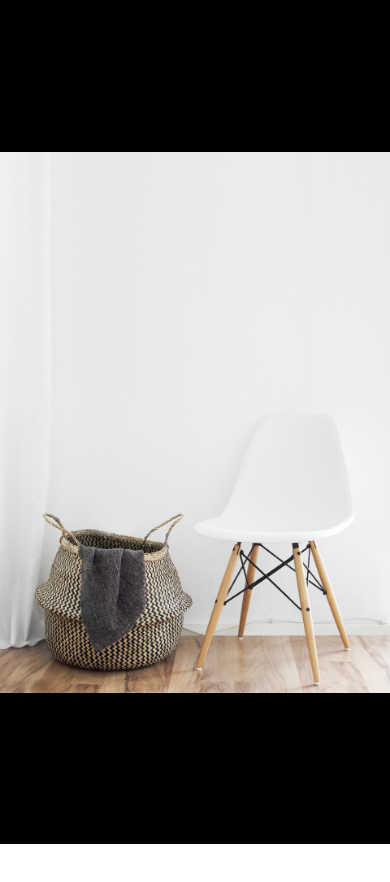
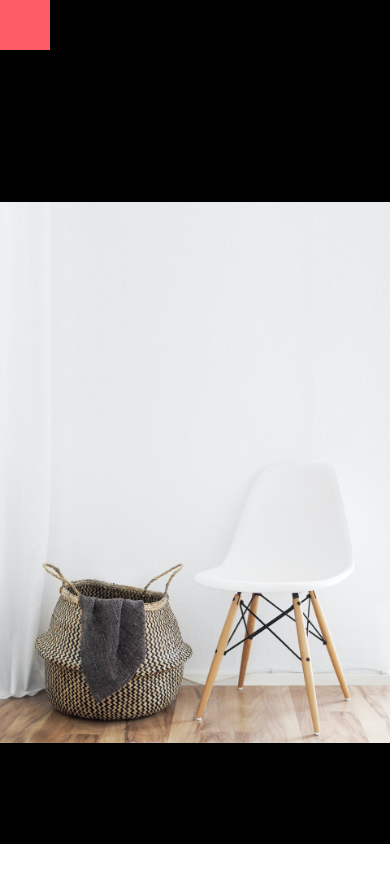
Before and after one commit to michaeldegori/done-with-it, a React Native app: screen / in a window 390 px wide. Shown: the top 882 px of the page. Before the commit the page ends 844 px from the top, so only its background shows below. Built offline with nearby package versions, Linux system fonts and the light colour scheme.

Commit message:
close button

```diff
--- a/app/screens/ViewImageScreen.js
+++ b/app/screens/ViewImageScreen.js
@@ -15,6 +15,11 @@ const ViewImageScreen = () => {
 };
 
 const styles = StyleSheet.create({
+  closeIcon: {
+    width: 50,
+    height: 50,
+    backgroundColor: '#fc5c65',
+  },
   container: {
     backgroundColor: '#000',
     flex: 1,
```
